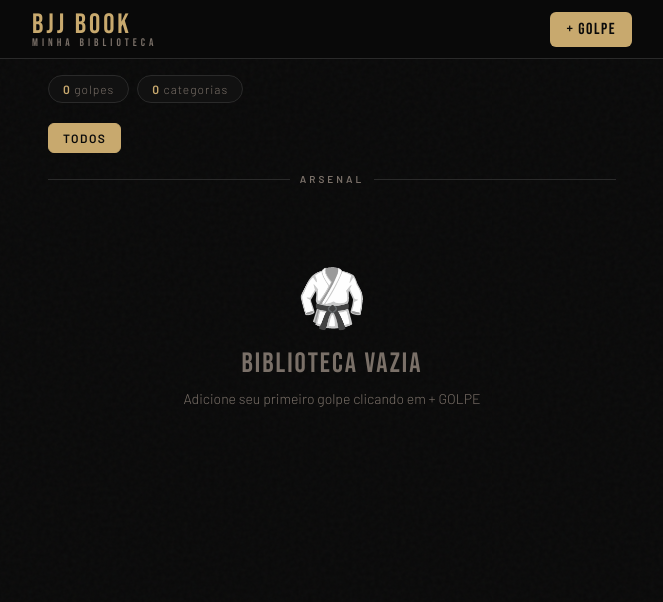
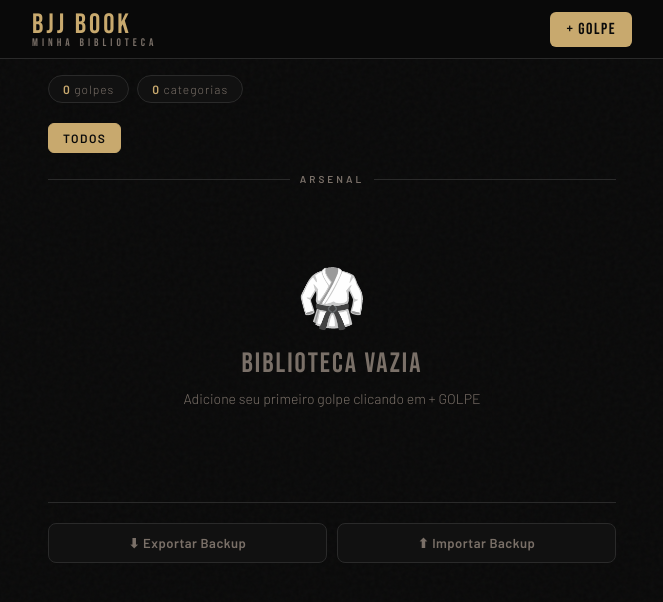
Before and after one commit to igorabduch1987/BJJ-Book, a plain HTML site: page index (1).html in a window 1280 px wide. Shown: the whole page, without its empty margins (308-971 px from the left). Drawn offline with Linux system fonts and the light colour scheme.

Commit message:
Update index (1).html

```diff
--- a/index (1).html
+++ b/index (1).html
@@ -581,6 +581,34 @@
 
   .toast.show { transform: translateX(-50%) translateY(0); }
 
+  /* BACKUP BAR */
+  .backup-bar {
+    display: flex;
+    gap: 10px;
+    margin-top: 32px;
+    padding-top: 20px;
+    border-top: 1px solid var(--border);
+  }
+
+  .btn-backup {
+    flex: 1;
+    background: var(--surface);
+    border: 1px solid var(--border);
+    color: var(--text-muted);
+    border-radius: 8px;
+    padding: 11px;
+    font-family: 'Barlow', sans-serif;
+    font-size: 13px;
+    font-weight: 600;
+    letter-spacing: 0.5px;
+    cursor: pointer;
+    text-align: center;
+    transition: border-color 0.2s, color 0.2s;
+    display: block;
+  }
+
+  .btn-backup:active { border-color: var(--accent); color: var(--accent); }
+
   /* Divider line decoration */
   .section-line {
     display: flex;
@@ -625,6 +653,14 @@
   <div class="section-line"><span class="section-line-text">Arsenal</span></div>
 
   <div class="golpes-list" id="golpesList"></div>
+
+  <div class="backup-bar">
+    <button class="btn-backup" onclick="exportarJSON()">⬇ Exportar Backup</button>
+    <label class="btn-backup btn-import">
+      ⬆ Importar Backup
+      <input type="file" accept=".json" id="inputImport" onchange="importarJSON(event)" style="display:none">
+    </label>
+  </div>
 </main>
 
 <!-- MODAL FORM -->
@@ -907,6 +943,41 @@ document.getElementById('confirmOverlay').addEventListener('click', function(e)
   if (e.target === this) closeConfirm();
 });
 
+// ── BACKUP ─────────────────────────────────────────────
+function exportarJSON() {
+  if (!golpes.length) { showToast('Nenhum golpe para exportar!'); return; }
+  const data = JSON.stringify(golpes, null, 2);
+  const blob = new Blob([data], { type: 'application/json' });
+  const url = URL.createObjectURL(blob);
+  const a = document.createElement('a');
+  const date = new Date().toISOString().slice(0,10);
+  a.href = url;
+  a.download = `bjjbook-backup-${date}.json`;
+  a.click();
+  URL.revokeObjectURL(url);
+  showToast('Backup exportado!');
+}
+
+function importarJSON(event) {
+  const file = event.target.files[0];
+  if (!file) return;
+  const reader = new FileReader();
+  reader.onload = function(e) {
+    try {
+      const dados = JSON.parse(e.target.result);
+      if (!Array.isArray(dados)) throw new Error();
+      golpes = dados;
+      save();
+      render();
+      showToast(`${dados.length} golpes restaurados!`);
+    } catch {
+      showToast('Arquivo inválido!');
+    }
+    event.target.value = '';
+  };
+  reader.readAsText(file);
+}
+
 // ── INIT ───────────────────────────────────────────────
 load();
 render();
```
